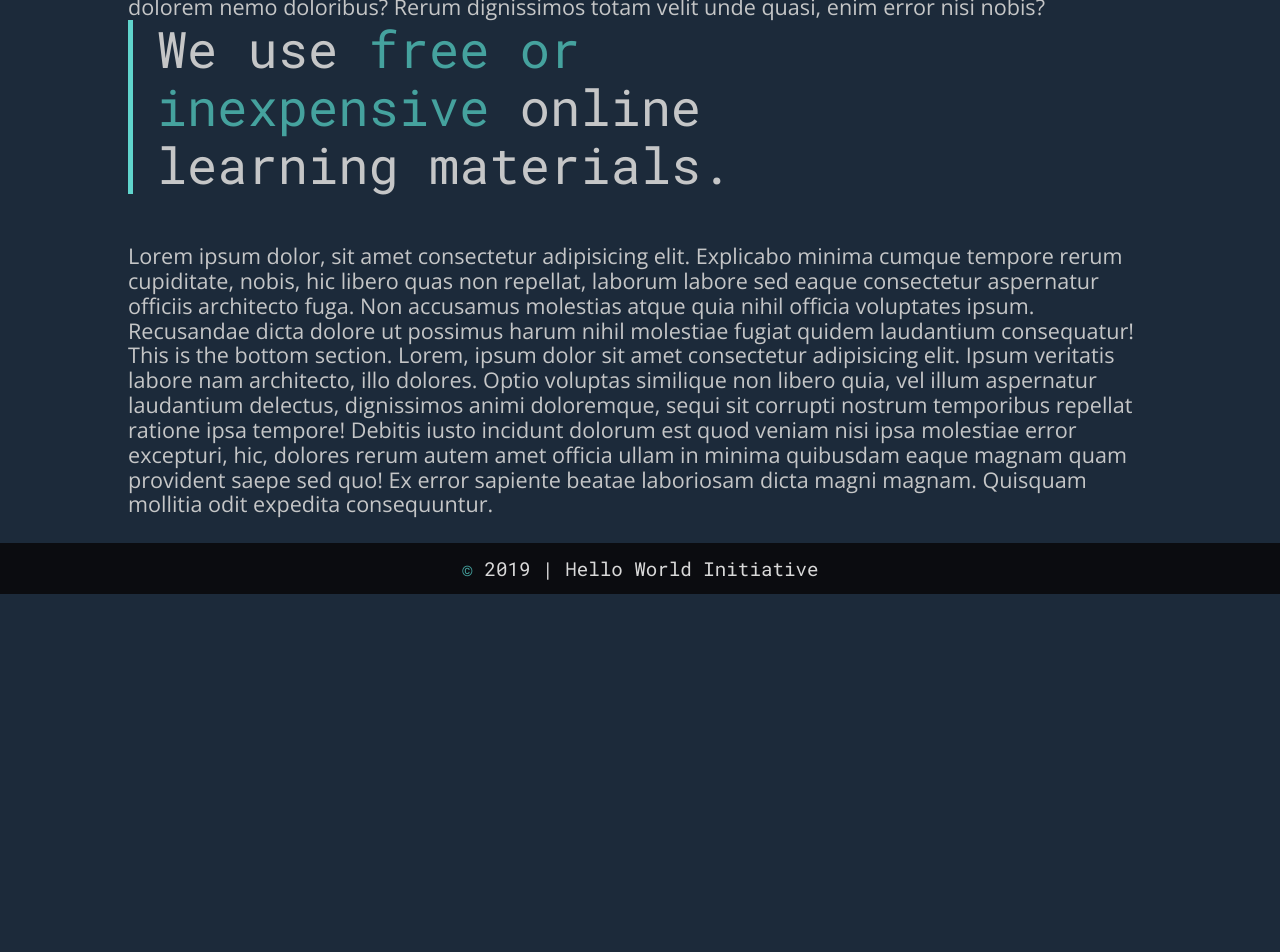
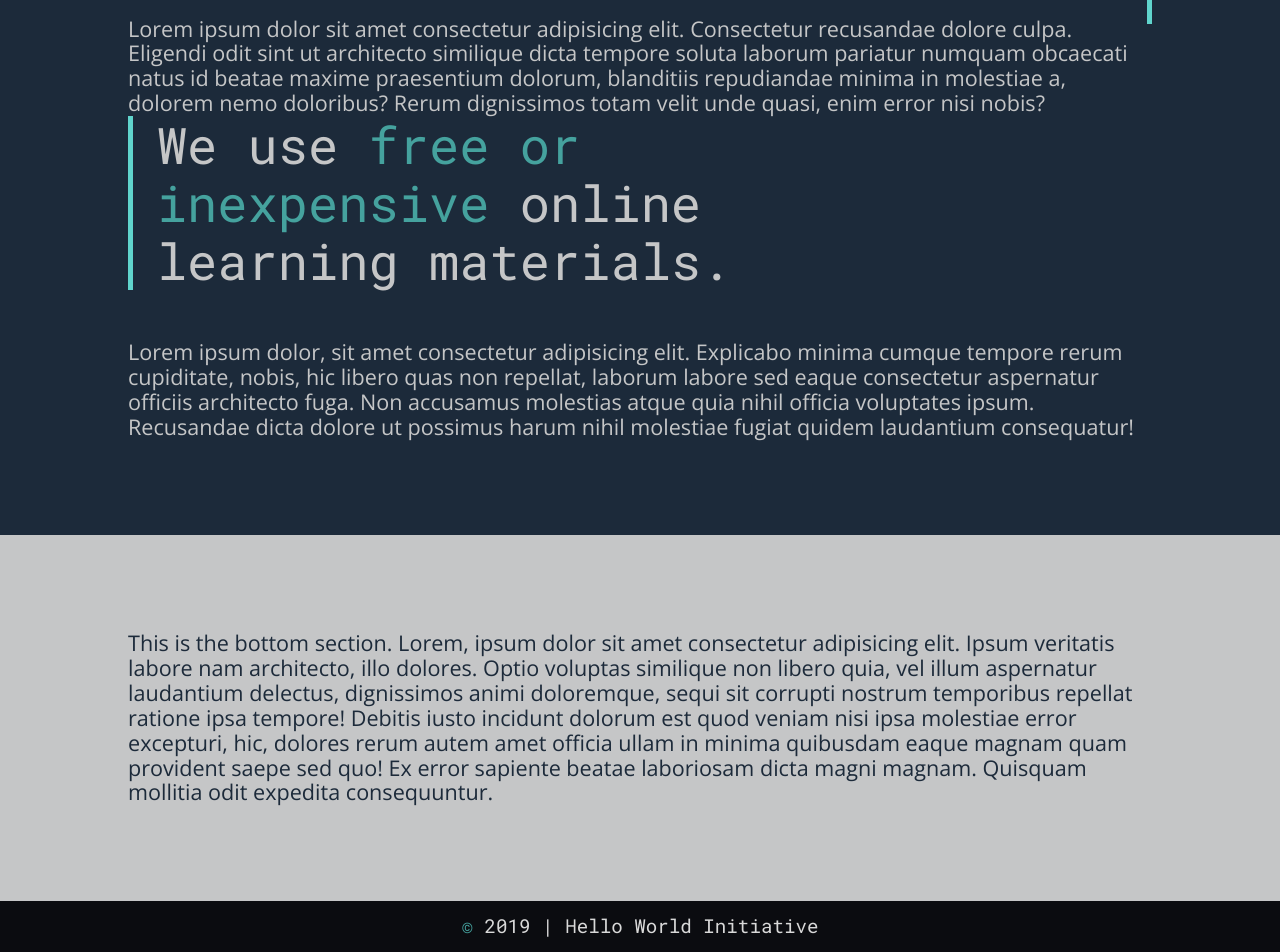
Before and after one commit to hello-world-initiative/hello-world-initiative, a React (Create React App) app: page /about in a window 1280 px wide. Shown: the part 1212-2164 px from the top of the page. Before the commit the page ends 1806 px from the top, so only its background shows below. Built offline with nearby package versions, Linux system fonts and the light colour scheme.

Commit message:
adding styles to section components

```diff
--- a/src/styles/components/Section.scss
+++ b/src/styles/components/Section.scss
@@ -1,12 +1,13 @@
 .section {
-  // Todo: put shared section styles here
-  min-height: 200px; // This is a placeholder used for debugging; delete when finished
+  padding: 8rem 0;
 }
 
 .section-dark {
-  // Todo: put dark section styles here
+  background-color: $darkblue;
+  color: $gray;
 }
 
 .section-light {
-  // Todo: put light section styles here
+  background-color: $gray;
+  color: $darkblue;
 }
```
